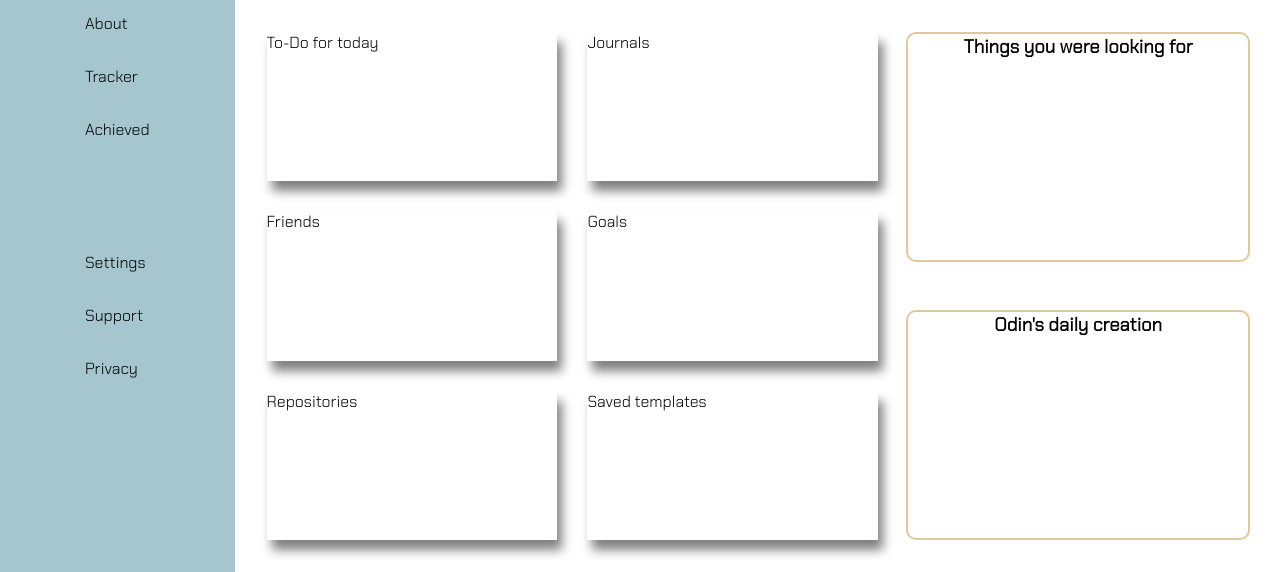
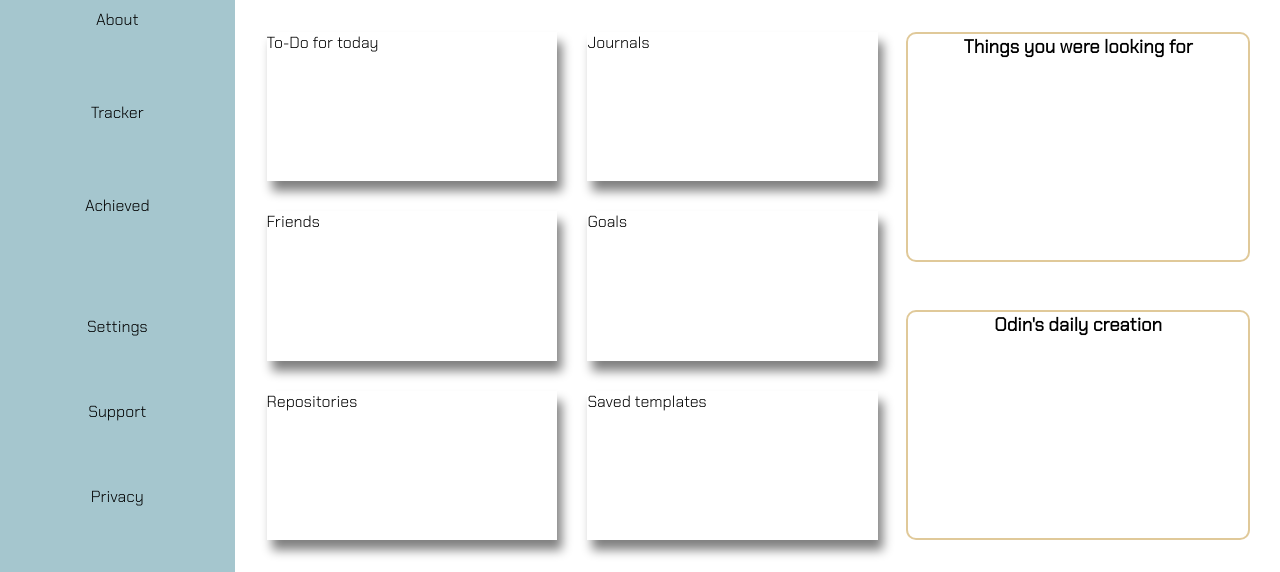
Before and after one commit to copypastemaster/admin-dashbord, a plain HTML site: page index.html in a window 1280 px wide. Shown: the part 228-800 px from the top of the page. Drawn offline with Linux system fonts and the light colour scheme; a web font is replaced by a local one.

Commit message:
Added some styles on sidebar

```diff
--- a/style.css
+++ b/style.css
@@ -84,7 +84,7 @@
     grid-row-end: 7;
     display: flex;
     flex-direction: column;
-    gap: 6rem;
+    gap: 2rem;
     align-items: center;
     background-color: rgb(165, 198, 206);
 }
@@ -100,12 +100,26 @@
     display: flex;
     justify-content: space-evenly;
     flex-direction: column;
-    gap: 7rem;
+    gap: 4rem;
+    /* border: 1px solid; */
+    width: 100%;
+    text-align: center;
 }
 
+#profile-links div {
+    padding: 20px;
+}
 
+#settings div {
+    padding: 16px;
+}
 
-.links a:hover {
+#profile-links div:hover {
+    background-color:rgb(63, 91, 143);
+    transition: 0.1s ease-in;
+}
+
+#settings div:hover {
     background-color:rgb(63, 91, 143);
     transition: 0.1s ease-in;
 }
```
